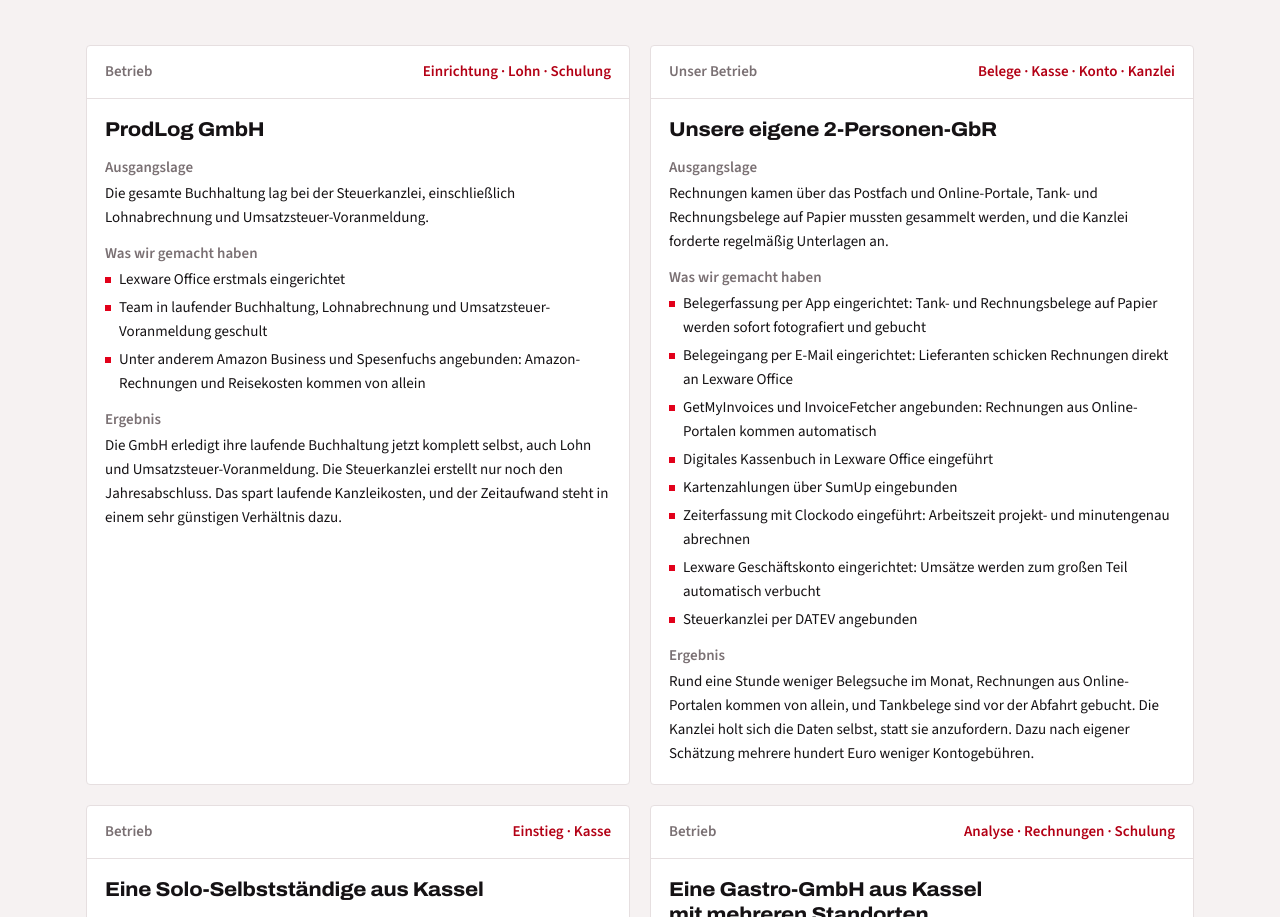
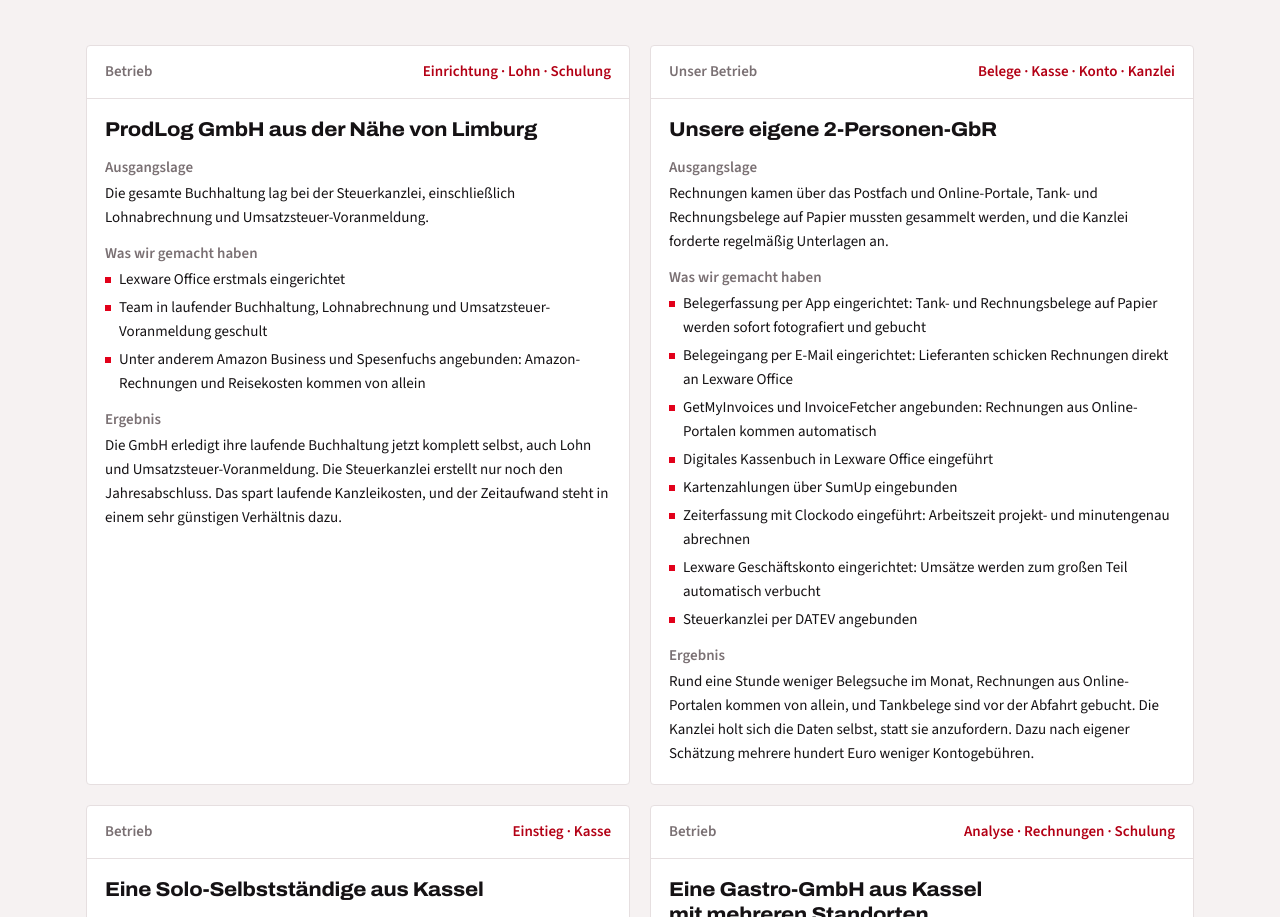
Before and after one commit to mike3011/smarte-buchhaltung, a plain HTML site: page index.html in a window 1280 px wide. Shown: the part 5802-6719 px from the top of the page. Drawn offline with Linux system fonts and the light colour scheme.

Commit message:
Praxis: ProdLog aus der Nähe von Limburg
Co-Authored-By: Claude Opus 5.5 <noreply@anthropic.com>
Claude-Session: https://claude.ai/code/session_01TYjsQ8tKp4K99U8vqVcnS4

```diff
--- a/index.html
+++ b/index.html
@@ -475,7 +475,7 @@
         <article class="case">
           <div class="case-head"><span class="label">Betrieb</span><span class="label label--red">Einrichtung · Lohn · Schulung</span></div>
           <div class="case-body">
-            <h3>ProdLog GmbH</h3>
+            <h3>ProdLog GmbH aus der Nähe von Limburg</h3>
             <dl>
               <div><dt>Ausgangslage</dt><dd>Die gesamte Buchhaltung lag bei der Steuerkanzlei, einschließlich Lohnabrechnung und Umsatzsteuer-Voranmeldung.</dd></div>
               <div><dt>Was wir gemacht haben</dt><dd>
```
